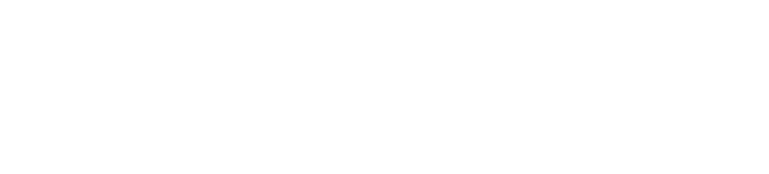
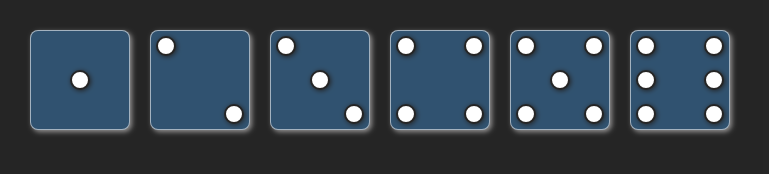
Before and after one commit to ochoa8al/CSS, a plain HTML site: page index.html in a window 1280 px wide. Shown: the whole page, without its empty margins (0-769 px from the left). Drawn offline with Linux system fonts and the light colour scheme.

Commit message:
Aprendiendo FlexBox

```diff
--- a/index.html
+++ b/index.html
@@ -4,8 +4,62 @@
     <meta charset="UTF-8">
     <meta name="viewport" content="width=device-width, initial-scale=1.0">
     <title>Document</title>
+    <link rel="stylesheet" href="styles.css">
 </head>
 <body>
+    <main class="container">
+        <div class="lado-1">
+            <div class="punto one"></div>
+        </div>
+
+        <div class="lado-2">
+            <div class="punto"></div>
+            <div class="punto"></div>
+        </div>
+
+        <div class="lado-3">
+            <div class="punto"></div>
+            <div class="punto one"></div>
+            <div class="punto"></div>
+        </div>
+
+        <div class="lado-4">
+            <div class="col">
+                <div class="punto"></div>
+                <div class="punto"></div>
+            </div>
+            <div class="col">
+                <div class="punto"></div>
+                <div class="punto"></div>
+            </div>
+        </div>
+
+        <div class="lado-5">
+            <div class="col">
+                <div class="punto"></div>
+                <div class="punto"></div>
+            </div>
+            <div class="punto one"></div>
+            <div class="col">
+                <div class="punto"></div>
+                <div class="punto"></div>
+            </div>
+        </div>
+
+        <div class="lado-6">
+            <div class="col">
+                <div class="punto"></div>
+                <div class="punto"></div>
+                <div class="punto"></div>
+            </div>
+            <div class="col">
+                <div class="punto"></div>
+                <div class="punto"></div>
+                <div class="punto"></div>
+            </div>
+        </div>
+
+    </main>
 
 </body>
 </html>
--- /dev/null
+++ b/styles.css
@@ -0,0 +1,87 @@
+*{
+    padding: 0;
+    margin: 0;
+    box-sizing: border-box;
+}
+
+.container{
+    width: 100%;
+    height: 100dvh;
+    background-color: black;
+    opacity: 85%;
+    padding: 20px;
+    display: flex;
+    flex-wrap: wrap;
+    align-content: flex-start;
+}
+
+[class^="lado"]{
+    width: 100px;
+    height: 100px;
+    background-color: rgb(13, 53, 88);
+    border-radius: 8px;
+    box-shadow: 2px 2px 5px 0 rgba(247, 244, 244, 0.527);
+    border: solid 1px rgba(255, 255, 255, 0.556);
+    padding: 5px;
+    margin: 10px;
+
+    display: flex;
+}
+
+.punto{
+    width: 20px;
+    height: 20px;
+    background-color: white;
+    border-radius: 50px;
+    border: 2px solid black;
+    box-shadow: 1px 1px 5px 0 black;
+}
+
+.lado-1{
+    justify-content: center;
+}
+.one{
+    align-self: center;
+}
+
+.lado-2{
+    justify-content: space-between;
+}
+.lado-2 .punto:nth-child(2){
+    align-self: flex-end;
+}
+
+.lado-3{
+    justify-content: space-between;
+}
+.lado-3 .punto:nth-child(2){
+    align-self: center;
+}
+.lado-3 .punto:nth-child(3){
+    align-self: flex-end;
+}
+
+.lado-4{
+    justify-content: space-between;
+}
+.lado-4 .col{
+    display: flex;
+    flex-direction: column;
+    justify-content: space-between;
+}
+.lado-5{
+    justify-content: space-between;
+}
+.lado-5 .col{
+    display: flex;
+    flex-direction: column;
+    justify-content: space-between;
+}
+.lado-6{
+    justify-content: space-between;
+}
+.lado-6 .col{
+    display: flex;
+    flex-direction: column;
+    justify-content: space-between;
+}
```
